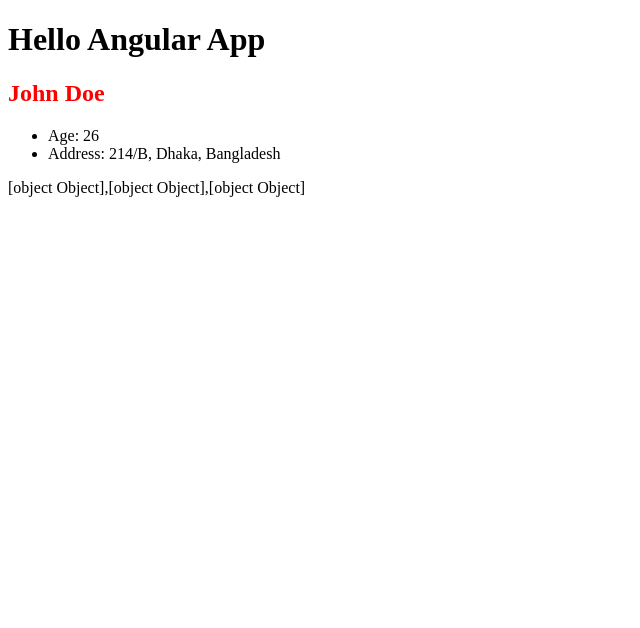
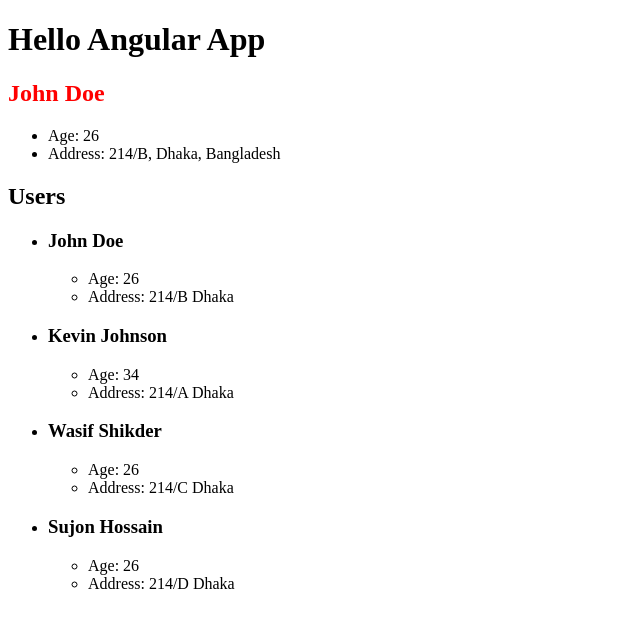
Before and after one commit to mfsiat/Udemy-Angular-Course, an Angular app: page / in a window 1280 px wide. Shown: the top 628 px of the page, without its empty margins (0-640 px from the left). Built offline with nearby package versions, Linux system fonts and the light colour scheme.

Commit message:
done with ngFor

```diff
--- a/src/app/components/users/users.component.html
+++ b/src/app/components/users/users.component.html
@@ -1 +1,10 @@
-{{ users }}
+<h2>Users</h2>
+<ul>
+  <li *ngFor="let user of users">
+    <h3> {{ user.firstName }} {{ user.lastName }} </h3>
+    <ul>
+      <li>Age: {{ user.age }}</li>
+      <li>Address: {{ user.address.street }} {{user.address.city}} {{ user.address.state }}  </li>
+    </ul>
+  </li>
+</ul>
--- a/src/app/components/users/users.component.ts
+++ b/src/app/components/users/users.component.ts
@@ -45,6 +45,25 @@
         }
       }
     ];
+
+    this.addUser(
+      {
+        firstName: 'Sujon',
+        lastName: 'Hossain',
+        age: 26,
+        address: {
+          street: '214/D',
+          city: 'Dhaka',
+          country: 'Bangladesh'
+        }
+      }
+    );
+  }
+
+  // just a normal method on js which pushes objects inside the array
+  // takes in user which is the type of User
+  addUser(user: User) {
+    this.users.push(user);
   }
 
 }
```
Also changed, not shown: 1 other file (tests, documents, lock files or other folders).
